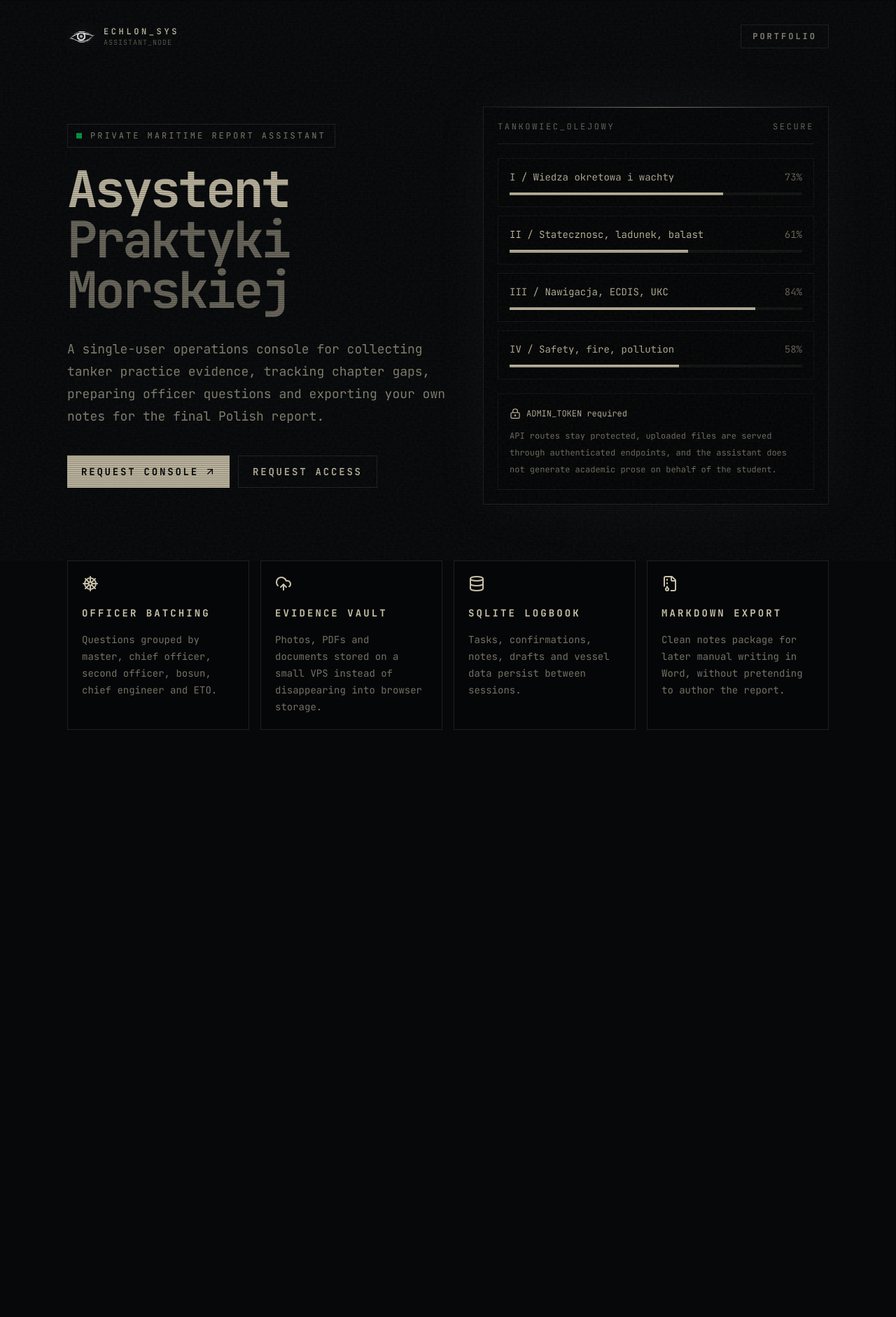
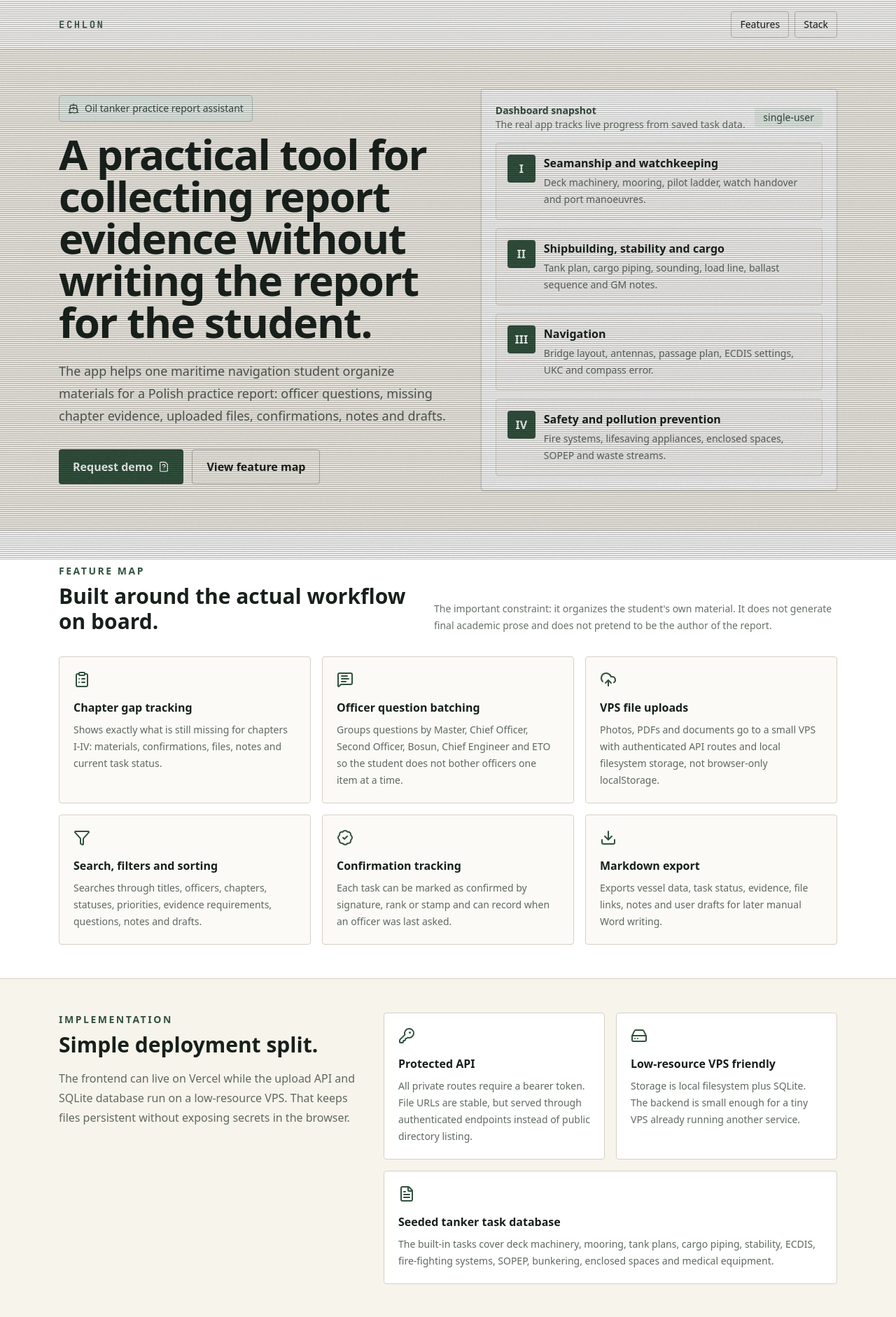
Before and after one commit to imag0/portfolio, a Next.js app: page /assistant in a window 1280 px wide. Shown: the top 1882 px of the page at 70% size. Before the commit the page ends 1139 px from the top, so only its background shows below. Built offline with nearby package versions, Linux system fonts and the light colour scheme.

Commit message:
Replace assistant placeholder with feature overview

```diff
--- a/src/app/assistant/page.tsx
+++ b/src/app/assistant/page.tsx
@@ -1,146 +1,238 @@
 import type { Metadata } from "next";
-import Image from "next/image";
 import Link from "next/link";
-import { ArrowUpRight, Database, FileArchive, LockKeyhole, ShipWheel, UploadCloud } from "lucide-react";
+import {
+  BadgeCheck,
+  ClipboardList,
+  Download,
+  FileQuestion,
+  FileText,
+  Filter,
+  HardDrive,
+  KeyRound,
+  Lock,
+  MessageSquareText,
+  Ship,
+  UploadCloud,
+} from "lucide-react";
 
 export const metadata: Metadata = {
-  title: "ECHLON Assistant • Maritime Practice Report",
-  description: "Private evidence and notes assistant for maritime practice reporting.",
+  title: "Maritime Practice Report Assistant",
+  description: "A single-user evidence, officer-question and Markdown export tool for an oil tanker practice report.",
 };
 
-const modules = [
+const chapters = [
+  ["I", "Seamanship and watchkeeping", "Deck machinery, mooring, pilot ladder, watch handover and port manoeuvres."],
+  ["II", "Shipbuilding, stability and cargo", "Tank plan, cargo piping, sounding, load line, ballast sequence and GM notes."],
+  ["III", "Navigation", "Bridge layout, antennas, passage plan, ECDIS settings, UKC and compass error."],
+  ["IV", "Safety and pollution prevention", "Fire systems, lifesaving appliances, enclosed spaces, SOPEP and waste streams."],
+];
+
+const features = [
   {
-    icon: ShipWheel,
-    label: "Officer batching",
-    text: "Questions grouped by master, chief officer, second officer, bosun, chief engineer and ETO.",
+    icon: ClipboardList,
+    title: "Chapter gap tracking",
+    body: "Shows exactly what is still missing for chapters I-IV: materials, confirmations, files, notes and current task status.",
+  },
+  {
+    icon: MessageSquareText,
+    title: "Officer question batching",
+    body: "Groups questions by Master, Chief Officer, Second Officer, Bosun, Chief Engineer and ETO so the student does not bother officers one item at a time.",
   },
   {
     icon: UploadCloud,
-    label: "Evidence vault",
-    text: "Photos, PDFs and documents stored on a small VPS instead of disappearing into browser storage.",
+    title: "VPS file uploads",
+    body: "Photos, PDFs and documents go to a small VPS with authenticated API routes and local filesystem storage, not browser-only localStorage.",
   },
   {
-    icon: Database,
-    label: "SQLite logbook",
-    text: "Tasks, confirmations, notes, drafts and vessel data persist between sessions.",
+    icon: Filter,
+    title: "Search, filters and sorting",
+    body: "Searches through titles, officers, chapters, statuses, priorities, evidence requirements, questions, notes and drafts.",
   },
   {
-    icon: FileArchive,
-    label: "Markdown export",
-    text: "Clean notes package for later manual writing in Word, without pretending to author the report.",
+    icon: BadgeCheck,
+    title: "Confirmation tracking",
+    body: "Each task can be marked as confirmed by signature, rank or stamp and can record when an officer was last asked.",
   },
+  {
+    icon: Download,
+    title: "Markdown export",
+    body: "Exports vessel data, task status, evidence, file links, notes and user drafts for later manual Word writing.",
+  },
+];
+
+const stack = [
+  "Next.js frontend",
+  "Small VPS backend",
+  "SQLite persistence",
+  "Filesystem uploads",
+  "Bearer-token API protection",
+  "Markdown export",
 ];
 
 export default function AssistantPage() {
   return (
-    <main className="min-h-screen px-6 py-8 md:px-12 lg:px-24 selection:bg-[#c8c0a8] selection:text-black">
-      <header className="mx-auto flex max-w-7xl items-center justify-between gap-6">
-        <Link href="/" className="group flex items-center gap-3">
-          <div className="relative h-10 w-10">
-            <Image
-              src="/logo_echlon.png"
-              alt="Echlon Logo"
-              fill
-              className="object-contain invert drop-shadow-[0_0_12px_rgba(200,192,168,0.25)] transition duration-500 group-hover:drop-shadow-[0_0_28px_rgba(200,192,168,0.45)]"
-            />
-          </div>
-          <div className="hidden font-mono md:block">
-            <div className="text-xs font-bold tracking-[0.3em] text-[#c8c0a8]">ECHLON_SYS</div>
-            <div className="text-[10px] tracking-widest text-[#c8c0a8]/45">ASSISTANT_NODE</div>
-          </div>
-        </Link>
-
-        <Link
-          href="/"
-          className="border border-[#c8c0a822] px-4 py-2 font-mono text-xs font-bold uppercase tracking-[0.25em] text-[#c8c0a8]/75 transition hover:border-[#c8c0a8] hover:bg-[#c8c0a8] hover:text-black"
-        >
-          portfolio
-        </Link>
+    <main className="min-h-screen bg-[#f7f4ec] text-[#17201b]">
+      <header className="border-b border-[#d7d0c4] bg-white/85">
+        <div className="mx-auto flex max-w-6xl items-center justify-between gap-4 px-5 py-4">
+          <Link href="/" className="font-mono text-sm font-semibold tracking-[0.18em] text-[#31513d]">
+            ECHLON
+          </Link>
+          <nav className="flex items-center gap-2 text-sm">
+            <a className="rounded border border-[#c9c0b3] px-3 py-2 hover:bg-[#eee8dc]" href="#features">
+              Features
+            </a>
+            <a className="rounded border border-[#c9c0b3] px-3 py-2 hover:bg-[#eee8dc]" href="#stack">
+              Stack
+            </a>
+          </nav>
+        </div>
       </header>
 
-      <section className="mx-auto grid max-w-7xl gap-12 py-20 lg:grid-cols-[1.05fr_0.95fr] lg:items-center">
+      <section className="mx-auto grid max-w-6xl gap-10 px-5 py-14 lg:grid-cols-[1.05fr_0.95fr] lg:items-center">
         <div>
-          <div className="mb-6 inline-flex items-center gap-3 border border-[#c8c0a822] bg-[#06080a]/70 px-3 py-2 font-mono text-xs uppercase tracking-[0.25em] text-[#c8c0a8]/70">
-            <span className="h-2 w-2 animate-pulse bg-[#00c853]" />
-            private maritime report assistant
-          </div>
+          <p className="mb-4 inline-flex items-center gap-2 rounded border border-[#b7c7bd] bg-[#edf5ef] px-3 py-2 text-sm font-medium text-[#31513d]">
+            <Ship className="h-4 w-4" />
+            Oil tanker practice report assistant
+          </p>
 
-          <h1 className="font-mono text-5xl font-bold tracking-tighter text-[#c8c0a8] md:text-7xl">
-            Asystent
-            <span className="block text-[#c8c0a8]/55">Praktyki Morskiej</span>
+          <h1 className="max-w-3xl text-4xl font-semibold tracking-tight md:text-6xl">
+            A practical tool for collecting report evidence without writing the report for the student.
           </h1>
 
-          <p className="mt-8 max-w-2xl font-mono text-base leading-8 text-[#c8c0a8]/72 md:text-lg">
-            A single-user operations console for collecting tanker practice evidence, tracking chapter gaps,
-            preparing officer questions and exporting your own notes for the final Polish report.
+          <p className="mt-6 max-w-2xl text-lg leading-8 text-[#4f5c52]">
+            The app helps one maritime navigation student organize materials for a Polish practice report:
+            officer questions, missing chapter evidence, uploaded files, confirmations, notes and drafts.
           </p>
 
-          <div className="mt-10 flex flex-wrap gap-3">
+          <div className="mt-8 flex flex-wrap gap-3">
             <a
-              href="mailto:echlondev@gmail.com?subject=Assistant%20console%20access"
-              className="group inline-flex items-center gap-2 bg-[#c8c0a8] px-5 py-3 font-mono text-sm font-bold uppercase tracking-[0.2em] text-black transition hover:bg-white"
+              href="mailto:echlondev@gmail.com?subject=Maritime%20assistant%20demo"
+              className="inline-flex items-center gap-2 rounded bg-[#31513d] px-5 py-3 font-semibold text-white hover:bg-[#263f30]"
             >
-              request console
-              <ArrowUpRight className="h-4 w-4 transition group-hover:translate-x-0.5 group-hover:-translate-y-0.5" />
+              Request demo
+              <FileQuestion className="h-4 w-4" />
             </a>
             <a
-              href="mailto:echlondev@gmail.com"
-              className="inline-flex items-center gap-2 border border-[#c8c0a822] px-5 py-3 font-mono text-sm font-bold uppercase tracking-[0.2em] text-[#c8c0a8] transition hover:border-[#c8c0a8]"
+              href="#features"
+              className="inline-flex items-center gap-2 rounded border border-[#bdb5a8] px-5 py-3 font-semibold hover:bg-white"
             >
-              request access
+              View feature map
             </a>
           </div>
         </div>
 
-        <div className="relative overflow-hidden border border-[#c8c0a822] bg-[#050608]/80 p-5 shadow-[0_0_80px_rgba(200,192,168,0.05)]">
-          <div className="absolute inset-x-0 top-0 h-px bg-gradient-to-r from-transparent via-[#c8c0a8]/60 to-transparent" />
-          <div className="mb-5 flex items-center justify-between border-b border-[#c8c0a822] pb-4 font-mono text-xs uppercase tracking-[0.22em] text-[#c8c0a8]/55">
-            <span>tankowiec_olejowy</span>
-            <span>secure</span>
+        <div className="rounded border border-[#d7d0c4] bg-white p-5 shadow-sm">
+          <div className="mb-4 flex items-center justify-between gap-3">
+            <div>
+              <p className="text-sm font-semibold text-[#31513d]">Dashboard snapshot</p>
+              <p className="text-sm text-[#667167]">The real app tracks live progress from saved task data.</p>
+            </div>
+            <span className="rounded bg-[#edf5ef] px-3 py-1 text-sm font-medium text-[#31513d]">single-user</span>
           </div>
 
           <div className="grid gap-3">
-            {[
-              ["I", "Wiedza okretowa i wachty", "73%"],
-              ["II", "Statecznosc, ladunek, balast", "61%"],
-              ["III", "Nawigacja, ECDIS, UKC", "84%"],
-              ["IV", "Safety, fire, pollution", "58%"],
-            ].map(([chapter, label, value]) => (
-              <div key={chapter} className="border border-[#c8c0a814] bg-black/20 p-4">
-                <div className="mb-3 flex items-center justify-between gap-4 font-mono text-sm">
-                  <span className="text-[#c8c0a8]">
-                    {chapter} / {label}
-                  </span>
-                  <span className="text-[#c8c0a8]/55">{value}</span>
-                </div>
-                <div className="h-1 bg-[#c8c0a814]">
-                  <div className="h-1 bg-[#c8c0a8]" style={{ width: value }} />
+            {chapters.map(([number, title, description]) => (
+              <div key={number} className="rounded border border-[#e2dacf] bg-[#fbfaf7] p-4">
+                <div className="flex gap-3">
+                  <div className="flex h-10 w-10 shrink-0 items-center justify-center rounded bg-[#31513d] font-semibold text-white">
+                    {number}
+                  </div>
+                  <div>
+                    <h2 className="font-semibold">{title}</h2>
+                    <p className="mt-1 text-sm leading-6 text-[#5f695f]">{description}</p>
+                  </div>
                 </div>
               </div>
             ))}
           </div>
+        </div>
+      </section>
 
-          <div className="mt-5 border border-[#c8c0a814] bg-black/25 p-4 font-mono text-xs leading-6 text-[#c8c0a8]/62">
-            <div className="mb-2 flex items-center gap-2 text-[#c8c0a8]">
-              <LockKeyhole className="h-4 w-4" />
-              ADMIN_TOKEN required
+      <section id="features" className="border-y border-[#d7d0c4] bg-white">
+        <div className="mx-auto max-w-6xl px-5 py-12">
+          <div className="mb-8 flex flex-col justify-between gap-4 md:flex-row md:items-end">
+            <div>
+              <p className="text-sm font-semibold uppercase tracking-[0.18em] text-[#31513d]">Feature map</p>
+              <h2 className="mt-2 text-3xl font-semibold">Built around the actual workflow on board.</h2>
             </div>
-            API routes stay protected, uploaded files are served through authenticated endpoints, and the
-            assistant does not generate academic prose on behalf of the student.
+            <p className="max-w-xl text-sm leading-6 text-[#667167]">
+              The important constraint: it organizes the student&apos;s own material. It does not generate final
+              academic prose and does not pretend to be the author of the report.
+            </p>
+          </div>
+
+          <div className="grid gap-4 md:grid-cols-2 lg:grid-cols-3">
+            {features.map((feature) => (
+              <article key={feature.title} className="rounded border border-[#d7d0c4] bg-[#fbfaf7] p-5">
+                <feature.icon className="h-6 w-6 text-[#31513d]" />
+                <h3 className="mt-4 font-semibold">{feature.title}</h3>
+                <p className="mt-2 text-sm leading-6 text-[#5f695f]">{feature.body}</p>
+              </article>
+            ))}
           </div>
         </div>
       </section>
 
-      <section className="mx-auto grid max-w-7xl gap-4 pb-16 md:grid-cols-2 lg:grid-cols-4">
-        {modules.map((module) => (
-          <article key={module.label} className="border border-[#c8c0a822] bg-[#050608]/70 p-5">
-            <module.icon className="mb-5 h-6 w-6 text-[#c8c0a8]" />
-            <h2 className="font-mono text-sm font-bold uppercase tracking-[0.22em] text-[#c8c0a8]">
-              {module.label}
-            </h2>
-            <p className="mt-4 font-mono text-sm leading-6 text-[#c8c0a8]/58">{module.text}</p>
-          </article>
-        ))}
+      <section id="stack" className="mx-auto grid max-w-6xl gap-8 px-5 py-12 lg:grid-cols-[0.8fr_1.2fr]">
+        <div>
+          <p className="text-sm font-semibold uppercase tracking-[0.18em] text-[#31513d]">Implementation</p>
+          <h2 className="mt-2 text-3xl font-semibold">Simple deployment split.</h2>
+          <p className="mt-4 leading-7 text-[#5f695f]">
+            The frontend can live on Vercel while the upload API and SQLite database run on a low-resource VPS.
+            That keeps files persistent without exposing secrets in the browser.
+          </p>
+        </div>
+
+        <div className="grid gap-4 md:grid-cols-2">
+          <div className="rounded border border-[#d7d0c4] bg-white p-5">
+            <KeyRound className="h-6 w-6 text-[#31513d]" />
+            <h3 className="mt-4 font-semibold">Protected API</h3>
+            <p className="mt-2 text-sm leading-6 text-[#5f695f]">
+              All private routes require a bearer token. File URLs are stable, but served through authenticated
+              endpoints instead of public directory listing.
+            </p>
+          </div>
+          <div className="rounded border border-[#d7d0c4] bg-white p-5">
+            <HardDrive className="h-6 w-6 text-[#31513d]" />
+            <h3 className="mt-4 font-semibold">Low-resource VPS friendly</h3>
+            <p className="mt-2 text-sm leading-6 text-[#5f695f]">
+              Storage is local filesystem plus SQLite. The backend is small enough for a tiny VPS already running
+              another service.
+            </p>
+          </div>
+          <div className="rounded border border-[#d7d0c4] bg-white p-5 md:col-span-2">
+            <FileText className="h-6 w-6 text-[#31513d]" />
+            <h3 className="mt-4 font-semibold">Seeded tanker task database</h3>
+            <p className="mt-2 text-sm leading-6 text-[#5f695f]">
+              The built-in tasks cover deck machinery, mooring, tank plans, cargo piping, stability, ECDIS,
+              fire-fighting systems, SOPEP, bunkering, enclosed spaces and medical equipment.
+            </p>
+          </div>
+        </div>
+      </section>
+
+      <section className="mx-auto max-w-6xl px-5 pb-14">
+        <div className="rounded border border-[#d7d0c4] bg-[#17201b] p-5 text-white">
+          <div className="flex items-start gap-3">
+            <Lock className="mt-1 h-5 w-5 shrink-0 text-[#b7d8c0]" />
+            <div>
+              <h2 className="font-semibold">Security note</h2>
+              <p className="mt-2 text-sm leading-6 text-white/75">
+                Single-user does not mean public. The app is intended for private use with a strong admin token,
+                configured CORS, upload size limits, MIME checks, sanitized filenames and no public arbitrary file
+                serving.
+              </p>
+            </div>
+          </div>
+        </div>
+
+        <div className="mt-6 flex flex-wrap gap-2">
+          {stack.map((item) => (
+            <span key={item} className="rounded border border-[#d7d0c4] bg-white px-3 py-2 text-sm text-[#4f5c52]">
+              {item}
+            </span>
+          ))}
+        </div>
       </section>
     </main>
   );
```
